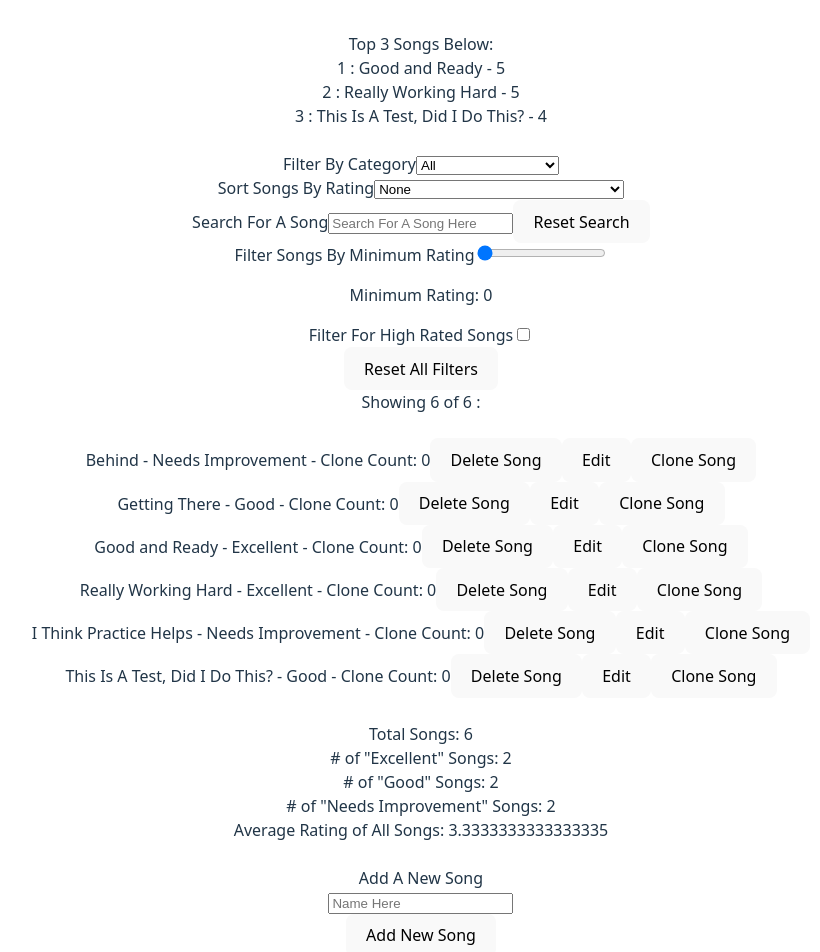
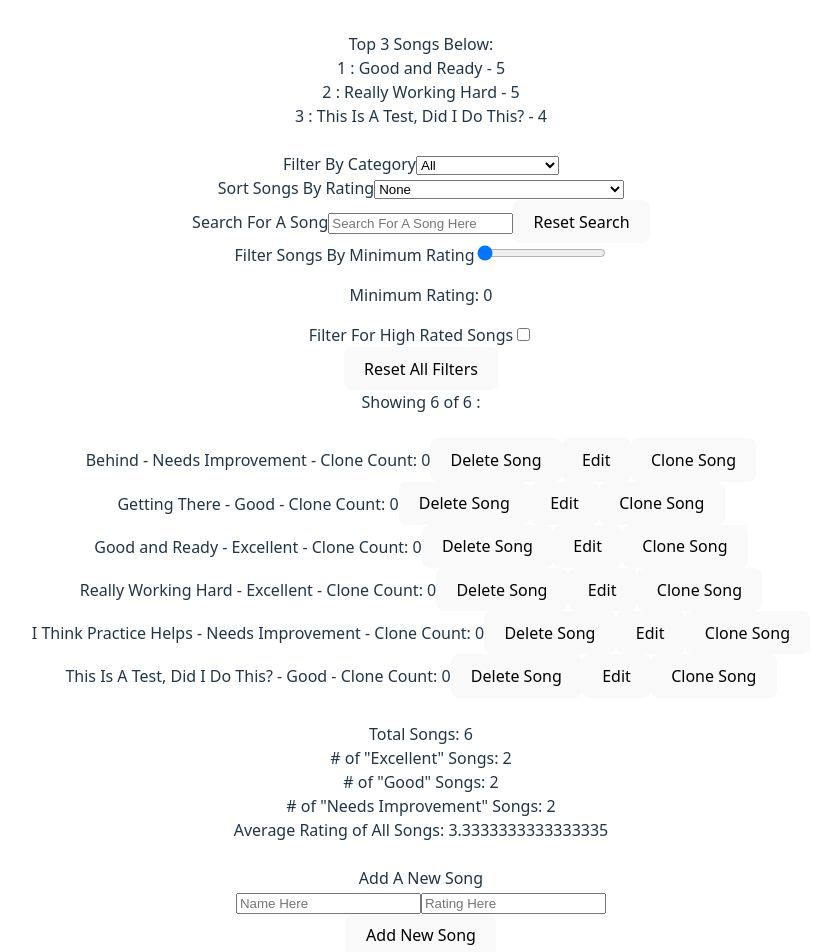
Before and after one commit to doshima2024/song-rating-practice-app, a React (Vite) app: page / in a window 1280 px wide. Shown: the top 952 px of the page, without its empty margins (219-1039 px from the left). Built offline with nearby package versions, Linux system fonts and the light colour scheme.

Commit message:
feat: add rating input for song creation feature

```diff
--- a/src/App.jsx
+++ b/src/App.jsx
@@ -42,6 +42,7 @@ function App() {
   const [newlyAddedSongIds, setNewlyAddedSongsIds] = useState([]);
   const [lastDeleted, setLastDeleted] = useState(null);
   const [userHasPressedDelete, setUserHasPressedDelete] = useState(false);
+  const [newRating, setNewRating] = useState('');
 
   const undoTimerIdRef = useRef(null);
 
@@ -51,7 +52,7 @@ function App() {
     localStorage.setItem('Current_Songs_State', JSON.stringify(songs));
   }, [songs]);
 
-  const handleAddSong = nameText => {
+  const handleAddSong = (nameText, rating) => {
     let max = 0;
     for (const song of songs) {
       if (song.id > max) {
@@ -59,7 +60,7 @@ function App() {
       }
     }
     const newId = max + 1;
-    const newSong = { id: newId, name: nameText, rating: 5, cloneCount: 0 };
+    const newSong = { id: newId, name: nameText, rating: Number(rating), cloneCount: 0 };
     const updatedSongs = [...songs, newSong];
     setSongs(updatedSongs);
     setNewlyAddedSongsIds(prev => [...prev, newId]);
@@ -182,7 +183,13 @@ function App() {
       <br></br>
       <SongStats songs={songs} />
       <br></br>
-      <AddSongButton handleAddSong={handleAddSong} nameText={nameText} setNameText={setNameText} />
+      <AddSongButton
+        handleAddSong={handleAddSong}
+        nameText={nameText}
+        setNameText={setNameText}
+        newRating={newRating}
+        setNewRating={setNewRating}
+      />
     </>
   );
 }
--- a/src/components/AddSongButton.jsx
+++ b/src/components/AddSongButton.jsx
@@ -1,26 +1,29 @@
 import React from 'react';
 import { useState } from 'react';
 
-export const AddSongButton = ({ handleAddSong, nameText, setNameText }) => {
+export const AddSongButton = ({ handleAddSong, nameText, setNameText, newRating, setNewRating }) => {
   const [isError, setIsError] = useState(false);
 
-  const handleChange = e => setNameText(e.target.value);
+  const handleNameChange = e => setNameText(e.target.value);
+  const handleRatingChange = e => setNewRating(e.target.value);
 
   const handleClick = () => {
-    if (nameText.trim() === '') {
+    if (nameText.trim() === '' || newRating.trim() === '') {
       setIsError(true);
       return;
     }
-    handleAddSong(nameText);
+    handleAddSong(nameText, newRating);
     setNameText('');
+    setNewRating('');
     setIsError(false);
   };
 
   return (
     <>
       <div>Add A New Song</div>
-      <input type="text" placeholder="Name Here" value={nameText} onChange={handleChange}></input>
-      <div>{isError && <p>Name Field Required</p>}</div>
+      <input type="text" placeholder="Name Here" value={nameText} onChange={handleNameChange}></input>
+      <input type="number" max="5" placeholder="Rating Here" value={newRating} onChange={handleRatingChange}></input>
+      <div>{isError && <p>Name and Rating Field Required</p>}</div>
       <button onClick={handleClick}>Add New Song</button>
     </>
   );
```
